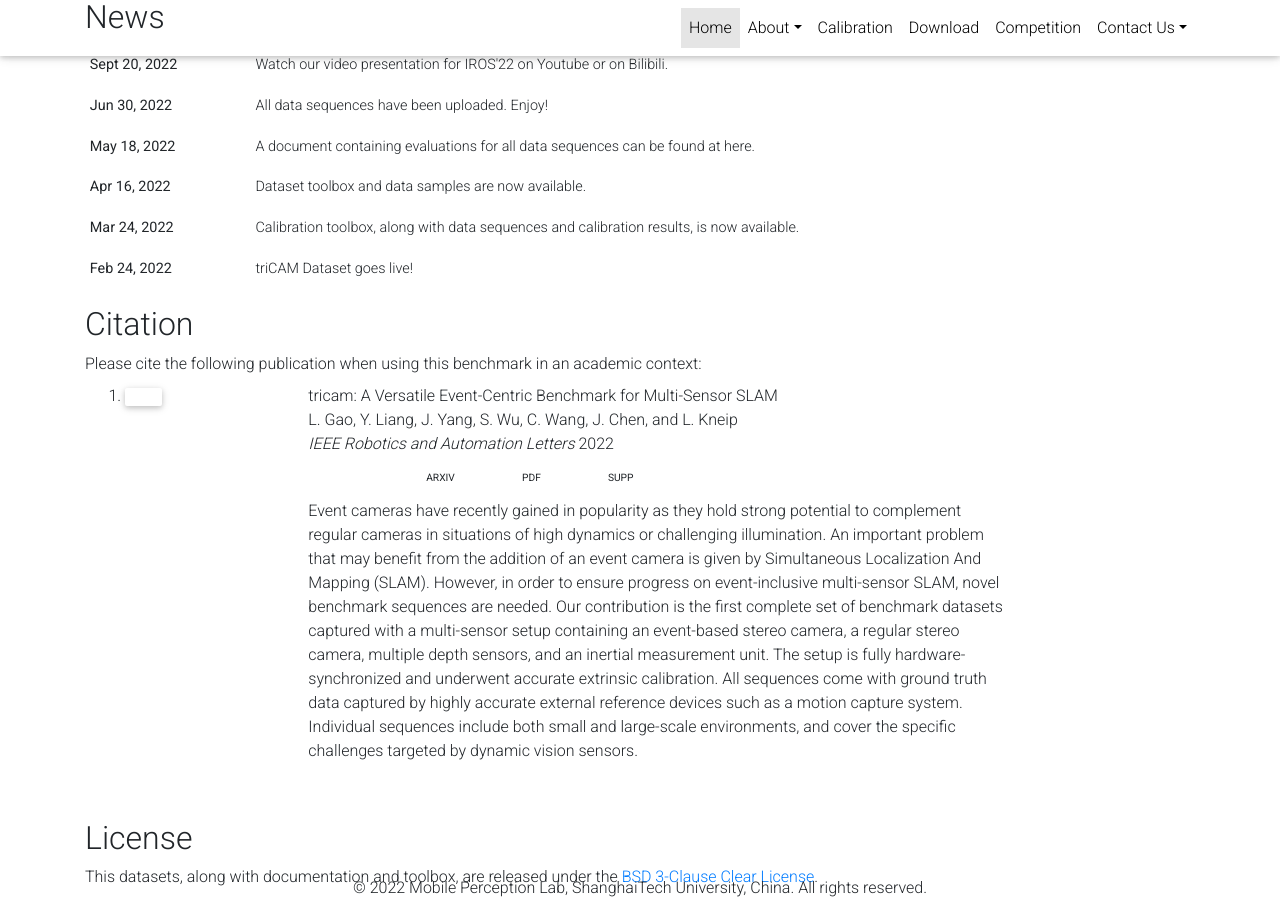
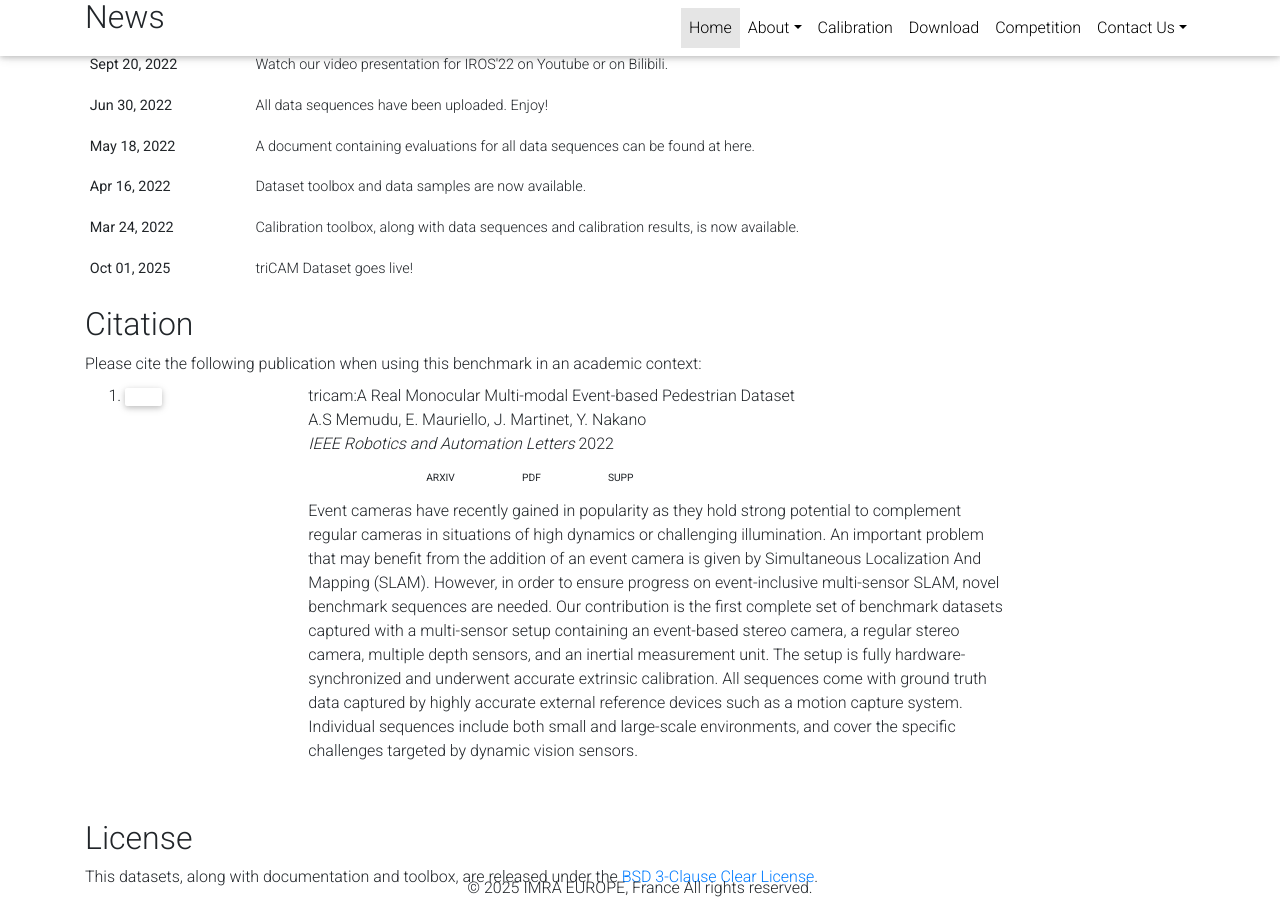
Before and after one commit to anikesadia/triCam-dataset, a Jekyll site: the page index.html, which Jekyll copies as it is, in a window 1280 px wide and 900 px high, scrolled down 734 px. Built offline with Jekyll 4.4.1, drawn with Linux system fonts in a browser that asks for light colours; nearby versions of some CDN libraries; library files that are not in the unit come from our copies; comment, search, counter and statistics services are not loaded; a style sheet for code colours, icons or effects is not loaded; some of the changed text lies outside the part shown.

Commit message:
Update index.html

```diff
--- a/index.html
+++ b/index.html
@@ -19,8 +19,8 @@
     <meta property="og:site_name" content="triCAM Dataset  " />
     <meta property="og:type" content="website" />
     <meta property="og:title" content="triCAM Dataset   | Home" />
-    <meta property="og:url" content="http://localhost:4000/tricam/" />
-    <meta property="og:description" content="A Versatile Event-Centric Benchmark for Multi-Sensor SLAM.
+    <meta property="og:url" content="http://localhost:4000/triCAM-dataset/" />
+    <meta property="og:description" content="A Real Monocular Multi-modal Event-based Pedestrian Dataset .
 " />
 
     <meta property="og:locale" content="en" />
@@ -28,7 +28,7 @@
     <!-- Twitter card -->
     <meta name="twitter:card" content="summary" />
     <meta name="twitter:title" content="Home" />
-    <meta name="twitter:description" content="A Versatile Event-Centric Benchmark for Multi-Sensor SLAM.
+    <meta name="twitter:description" content="A Real Monocular Multi-modal Event-based Pedestrian Dataset .
 " />
 
 
@@ -41,12 +41,12 @@
           "@type": "Person",
           "name": "triCAM Dataset  "
         },
-        "url": "http://localhost:4000/tricam/",
+        "url": "http://localhost:4000/triCAM-dataset/",
         "@type": "WebSite",
-        "description": "A Versatile Event-Centric Benchmark for Multi-Sensor SLAM.
+        "description": "A Real Monocular Multi-modal Event-based Pedestrian Dataset.
 ",
         "headline": "Home",
-        "sameAs": ["https://star-datasets.github.io/", "https://mpl.sist.shanghaitech.edu.cn/"],
+        "sameAs": ["https://ANIKESADIA.github.io/", "https://mpl.sist.shanghaitech.edu.cn/"],
         "name": "triCAM Dataset  ",
         "@context": "https://schema.org"
       }
@@ -67,10 +67,10 @@
 
     <!-- Styles -->
 
-    <link rel="shortcut icon" href="/tricam/assets/img/mpl_icon.png"/>
+    <link rel="shortcut icon" href="/triCAM-dataset/assets/img/mpl_icon.png"/>
 
-    <link rel="stylesheet" href="/tricam/assets/css/main.css">
-    <link rel="canonical" href="http://localhost:4000/tricam/">
+    <link rel="stylesheet" href="/triCAM-dataset/assets/css/main.css">
+    <link rel="canonical" href="http://localhost:4000/triCAM-dataset/">
 
     <!-- Dark Mode -->
 
@@ -100,28 +100,28 @@
 
               <!-- Home -->
               <li class="nav-item active">
-                <a class="nav-link" href="/tricam/">Home<span class="sr-only">(current)</span></a>
+                <a class="nav-link" href="/triCAM-dataset/">Home<span class="sr-only">(current)</span></a>
               </li>
 
               <!-- Other pages -->
                 <li class="nav-item dropdown ">
                   <a class="nav-link dropdown-toggle" href="#" id="navbarDropdown" role="button" data-toggle="dropdown" aria-haspopup="true" aria-expanded="false">About</a>
                   <div class="dropdown-menu dropdown-menu-right" aria-labelledby="navbarDropdown">
-                    <a class="dropdown-item" href="/tricam/about/sensor/">Sensor Suite</a>
+                    <a class="dropdown-item" href="/triCAM-dataset/about/sensor/">Sensor Suite</a>
                     <div class="dropdown-divider"></div>
-                    <a class="dropdown-item" href="/tricam/about/synchronization/">Synchronization</a>
+                    <a class="dropdown-item" href="/triCAM-dataset/about/synchronization/">Synchronization</a>
                     <div class="dropdown-divider"></div>
-                    <a class="dropdown-item" href="/tricam/about/ground_truth/">Ground Truth</a>
+                    <a class="dropdown-item" href="/triCAM-dataset/about/ground_truth/">Ground Truth</a>
                   </div>
                 </li>
                 <li class="nav-item ">
-                  <a class="nav-link" href="/tricam/calibration/">Calibration</a>
+                  <a class="nav-link" href="/triCAM-dataset/calibration/">Calibration</a>
                 </li>
                 <li class="nav-item ">
-                  <a class="nav-link" href="/tricam/download/">Download</a>
+                  <a class="nav-link" href="/triCAM-dataset/download/">Download</a>
                 </li>
                 <li class="nav-item ">
-                  <a class="nav-link" href="/tricam/competition/">Competition</a>
+                  <a class="nav-link" href="/triCAM-dataset/competition/">Competition</a>
                 </li>
                 <li class="nav-item dropdown ">
                   <a class="nav-link dropdown-toggle" href="#" id="navbarDropdown" role="button" data-toggle="dropdown" aria-haspopup="true" aria-expanded="false">Contact Us</a>
@@ -145,7 +145,7 @@
           <h1 class="post-title">
            <span class="font-weight-bold">triCAM Dataset</span>
           </h1>
-          <p class="desc">A Versatile Event-Centric Benchmark for Multi-Sensor SLAM</p>
+          <p class="desc">A Real Monocular Multi-modal Event-based Pedestrian Dataset </p>
         </header>
 
         <article>
@@ -161,9 +161,9 @@
 <p>The first SLAM benchmark datasets which simultaneously satisfy the following requirements:</p>
 
 <ul>
-  <li>Captured by a full <a href="/tricam/about/synchronization">hardware-synchronized</a> <a href="/tricam/about/sensor">sensor suite</a> that includes an event stereo camera, a regular stereo camera, an RGB-D sensor, a LiDAR, and an IMU;</li>
-  <li>Covering the <a href="/tricam/download">full spectrum</a> of motion dynamics, environment complexities, and illumination conditions;</li>
-  <li>Complete six degrees of freedom <a href="/tricam/about/ground_truth">ground truth signals</a> for both small and large-scale scenarios, and highly-accurate <a href="/tricam/calibration">intrinsic and extrinsic calibration</a>.</li>
+  <li>Captured by a full <a href="/triCAM-dataset/about/synchronization">hardware-synchronized</a> <a href="/triCAM-dataset/about/sensor">sensor suite</a> that includes an event stereo camera, a regular stereo camera, an RGB-D sensor, a LiDAR, and an IMU;</li>
+  <li>Covering the <a href="/triCAM-dataset/download">full spectrum</a> of motion dynamics, environment complexities, and illumination conditions;</li>
+  <li>Complete six degrees of freedom <a href="/triCAM-dataset/about/ground_truth">ground truth signals</a> for both small and large-scale scenarios, and highly-accurate <a href="/triCAM-dataset/calibration">intrinsic and extrinsic calibration</a>.</li>
 </ul>
 
 <p><br></p>
@@ -185,33 +185,33 @@
                 <tr>
                   <th scope="row">Jun 30, 2022</th>
                   <td>
-                    All <a href="/tricam/download">data sequences</a> have been uploaded. Enjoy!
+                    All <a href="/triCAM-dataset/download">data sequences</a> have been uploaded. Enjoy!
 
                   </td>
                 </tr>
                 <tr>
                   <th scope="row">May 18, 2022</th>
                   <td>
-                    A document containing evaluations for all data sequences can be found at <a href="/tricam/assets/pdf/supplementary_material.pdf">here</a>.
+                    A document containing evaluations for all data sequences can be found at <a href="/triCAM-dataset/assets/pdf/supplementary_material.pdf">here</a>.
 
                   </td>
                 </tr>
                 <tr>
                   <th scope="row">Apr 16, 2022</th>
                   <td>
-                    <a href="https://github.com/mgaoling/mpl_dataset_toolbox" target="_blank" rel="noopener noreferrer">Dataset toolbox</a> and <a href="/tricam/download">data samples</a> are now available.
+                    <a href="https://github.com/mgaoling/mpl_dataset_toolbox" target="_blank" rel="noopener noreferrer">Dataset toolbox</a> and <a href="/triCAM-dataset/download">data samples</a> are now available.
 
                   </td>
                 </tr>
                 <tr>
                   <th scope="row">Mar 24, 2022</th>
                   <td>
-                    <a href="https://github.com/mgaoling/mpl_calibration_toolbox" target="_blank" rel="noopener noreferrer">Calibration toolbox</a>, along with <a href="/tricam/calibration">data sequences and calibration results</a>, is now available.
+                    <a href="https://github.com/mgaoling/mpl_calibration_toolbox" target="_blank" rel="noopener noreferrer">Calibration toolbox</a>, along with <a href="/triCAM-dataset/calibration">data sequences and calibration results</a>, is now available.
 
                   </td>
                 </tr>
                 <tr>
-                  <th scope="row">Feb 24, 2022</th>
+                  <th scope="row">Oct 01, 2025</th>
                   <td>
                     triCAM Dataset goes live!
 
@@ -235,9 +235,9 @@
         <div id="gao2022tricam" class="col-sm-8">
 
           <!-- Title -->
-          <div class="title">tricam: A Versatile Event-Centric Benchmark for Multi-Sensor SLAM</div>
+          <div class="title">tricam:A Real Monocular Multi-modal Event-based Pedestrian Dataset </div>
           <!-- Author -->
-          <div class="author">L. Gao, Y. Liang, J. Yang, S. Wu, C. Wang, J. Chen, and L. Kneip
+          <div class="author">A.S Memudu, E. Mauriello, J. Martinet, Y. Nakano
           </div>
 
           <!-- Journal/Book title and date -->
@@ -249,8 +249,8 @@
           <div class="links">
             <a class="abstract btn btn-sm z-depth-0" role="button">Abs</a>
             <a href="http://arxiv.org/abs/2207.01404" class="btn btn-sm z-depth-0" role="button" target="_blank" rel="noopener noreferrer">arXiv</a>
-            <a href="/tricam/assets/pdf/tricam.pdf" class="btn btn-sm z-depth-0" role="button">PDF</a>
-            <a href="/tricam/assets/pdf/supplementary_material.pdf" class="btn btn-sm z-depth-0" role="button">Supp</a>
+            <a href="/triCAM-dataset/assets/pdf/tricam.pdf" class="btn btn-sm z-depth-0" role="button">PDF</a>
+            <a href="/triCAM-dataset/assets/pdf/supplementary_material.pdf" class="btn btn-sm z-depth-0" role="button">Supp</a>
           </div>
 
           <!-- Hidden abstract block -->
@@ -302,7 +302,7 @@
     <!-- Footer -->
     <footer class="fixed-bottom">
       <div class="container mt-0" style="width:100%;text-align:center;">
-        © 2022 Mobile Perception Lab, ShanghaiTech University, China. All rights reserved.
+        © 2025 IMRA EUROPE, France All rights reserved.
       </div>
     </footer>
 
@@ -318,12 +318,12 @@
     <!-- Masonry & imagesLoaded -->
   <script defer src="https://cdn.jsdelivr.net/npm/masonry-layout@4.2.2/dist/masonry.pkgd.min.js" integrity="sha256-Nn1q/fx0H7SNLZMQ5Hw5JLaTRZp0yILA/FRexe19VdI=" crossorigin="anonymous"></script>
   <script defer src="https://cdn.jsdelivr.net/npm/imagesloaded@4/imagesloaded.pkgd.min.js"></script>
-  <script defer src="/tricam/assets/js/masonry.js" type="text/javascript"></script>
+  <script defer src="/triCAM-dataset/assets/js/masonry.js" type="text/javascript"></script>
 
   <!-- Medium Zoom JS -->
   <script src="https://cdn.jsdelivr.net/npm/medium-zoom@1.0.6/dist/medium-zoom.min.js" integrity="sha256-EdPgYcPk/IIrw7FYeuJQexva49pVRZNmt3LculEr7zM=" crossorigin="anonymous"></script>
-  <script src="/tricam/assets/js/zoom.js"></script><!-- Load Common JS -->
-  <script src="/tricam/assets/js/common.js"></script>
+  <script src="/triCAM-dataset/assets/js/zoom.js"></script><!-- Load Common JS -->
+  <script src="/triCAM-dataset/assets/js/common.js"></script>
 
     <!-- MathJax -->
   <script type="text/javascript">
```
